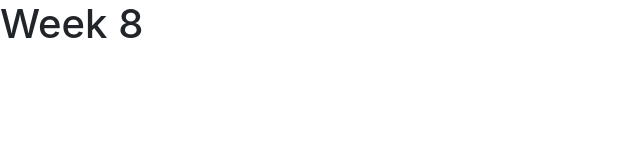
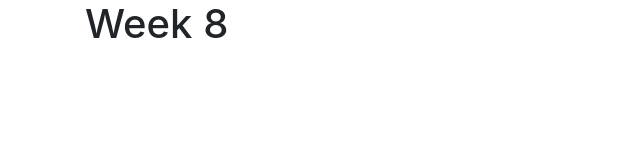
Before and after one commit to yuewang0809/week_10_landing, a website: page index.html in a window 1280 px wide. Shown: the whole page, without its empty margins (0-640 px from the left). Drawn offline with nearby package versions, Linux system fonts and the light colour scheme.

Commit message:
Added Bootstrap row & column

```diff
--- a/css/styles.scss
+++ b/css/styles.scss
@@ -1,3 +1,2 @@
 body {
-
 }
--- a/index.html
+++ b/index.html
@@ -19,7 +19,15 @@
 
   <body>
 
-    <h1>Week 8</h1>
+    <div class="container">
+
+      <div class="row">
+        <div class="col-12">
+          <h1>Week 8</h1>
+        </div>
+      </div>
+
+    </div>
 
 	</body>
 
```
